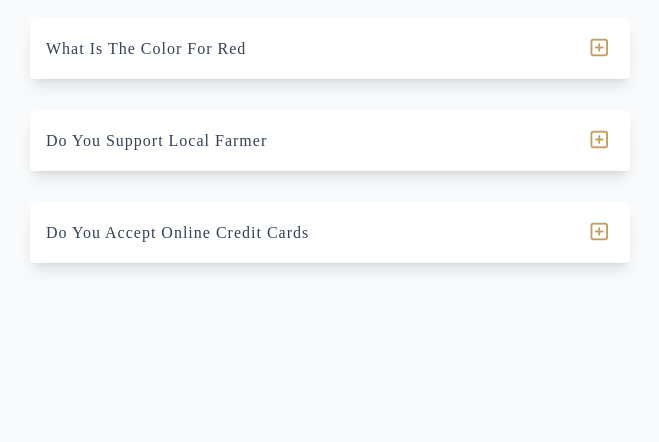
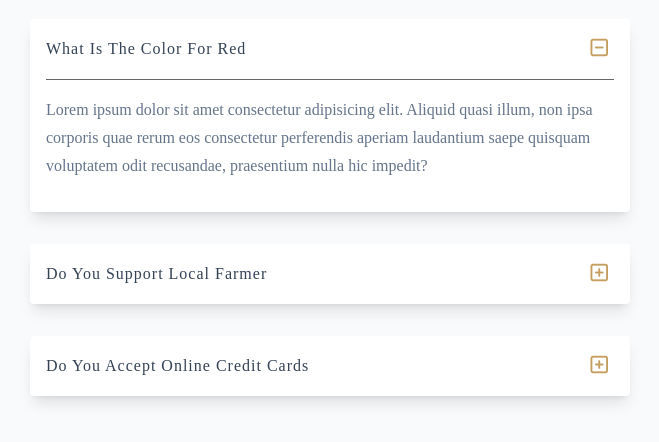
Before and after one commit to codexive-zech/html-css-js-mini-DOM-projs, a plain HTML site: page 09-question/index.html in a window 1280 px wide. Both pictures are taken after a click on the button 909 px from the left and 262 px from the top of the page. Shown: the part 214-656 px from the top of the page, without its empty margins (310-969 px from the left). Drawn offline with Linux system fonts and the light colour scheme.

Commit message:
implemented an accorion using a selection inside an element
looped through the ariticles to get the child element which is a button then add a click event to display the text, loop through the question again to check if the class of the clicked accordion is the same as the opened accordion

```diff
--- a/09-question/index.html
+++ b/09-question/index.html
@@ -25,7 +25,7 @@
       <div class="section-center">
         <!-- Single Question -->
         <!-- added the class to be added in js to see the functionality  -->
-        <article class="question show-text">
+        <article class="question">
           <!-- question asked -->
           <div class="question-title">
             <p>What is the Color For red</p>
--- a/09-question/js/app.js
+++ b/09-question/js/app.js
@@ -1,8 +1,30 @@
-const questionBtn = document.querySelectorAll('.question-btn');
+// Traversing the DOM method
+// const questionBtn = document.querySelectorAll('.question-btn');
 
-questionBtn.forEach(function (btn) {
-  btn.addEventListener('click', function (e) {
-    const question = e.currentTarget.parentElement.parentElement;
+// questionBtn.forEach(function (btn) {
+//   btn.addEventListener('click', function (e) {
+//     const question = e.currentTarget.parentElement.parentElement;
+//     question.classList.toggle('show-text');
+//   });
+// });
+
+//Using Selector inside the Element
+const questions = document.querySelectorAll('.question');
+// Looping through all the accordion articles
+questions.forEach(function (question) {
+  // Getting the accordion Button
+  const questionBtn = question.querySelector('.question-btn');
+  //   Adding a click event so as to display on click
+  questionBtn.addEventListener('click', function () {
+    //   Looping through each question article again
+    questions.forEach(function (questionItem) {
+      // checking to make sure the clicked question isn't the one one
+      if (questionItem !== question) {
+        //   removing the class if a different question is clicked in the question article list
+        questionItem.classList.remove('show-text');
+      }
+    });
+    // Adding the class to display feedback dynamically
     question.classList.toggle('show-text');
   });
 });
```
